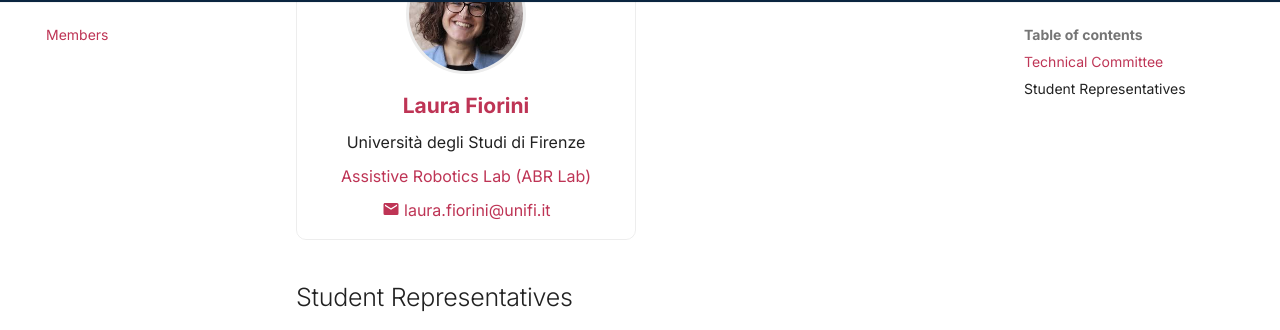
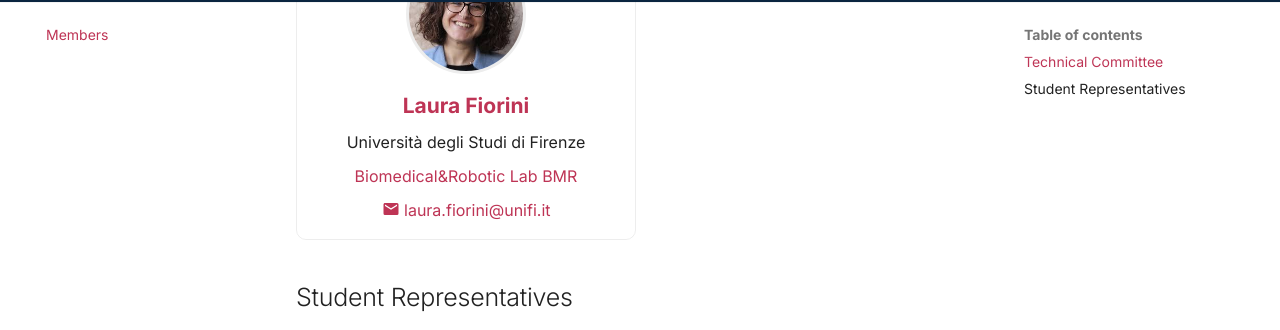
Before and after one commit to ieeeras-tc-hric/ieeeras-tc-hric.github.io, an MkDocs documentation site: the page built from docs/members.md, in a window 1280 px wide and 900 px high, scrolled down 686 px. Shown: the part 94-424 px from the top of the window. Built offline with MkDocs 1.6.1 and Material for MkDocs 9.7.7, drawn with Linux system fonts in a browser that asks for light colours.

Commit message:
Change lab name in members documentation
Updated the lab name from 'Assistive Robotics Lab (ABR Lab)' to 'Biomedical&Robotic Lab BMR'.

```diff
--- a/docs/members.md
+++ b/docs/members.md
@@ -32,7 +32,7 @@
 
     Università degli Studi di Firenze
 
-    [Assistive Robotics Lab (ABR Lab)](https://www.abrlab.unifi.it)
+    [Biomedical&Robotic Lab BMR](https://www.abrlab.unifi.it)
 
     [:material-email: laura.fiorini@unifi.it](mailto:laura.fiorini@unifi.it)
 
```
